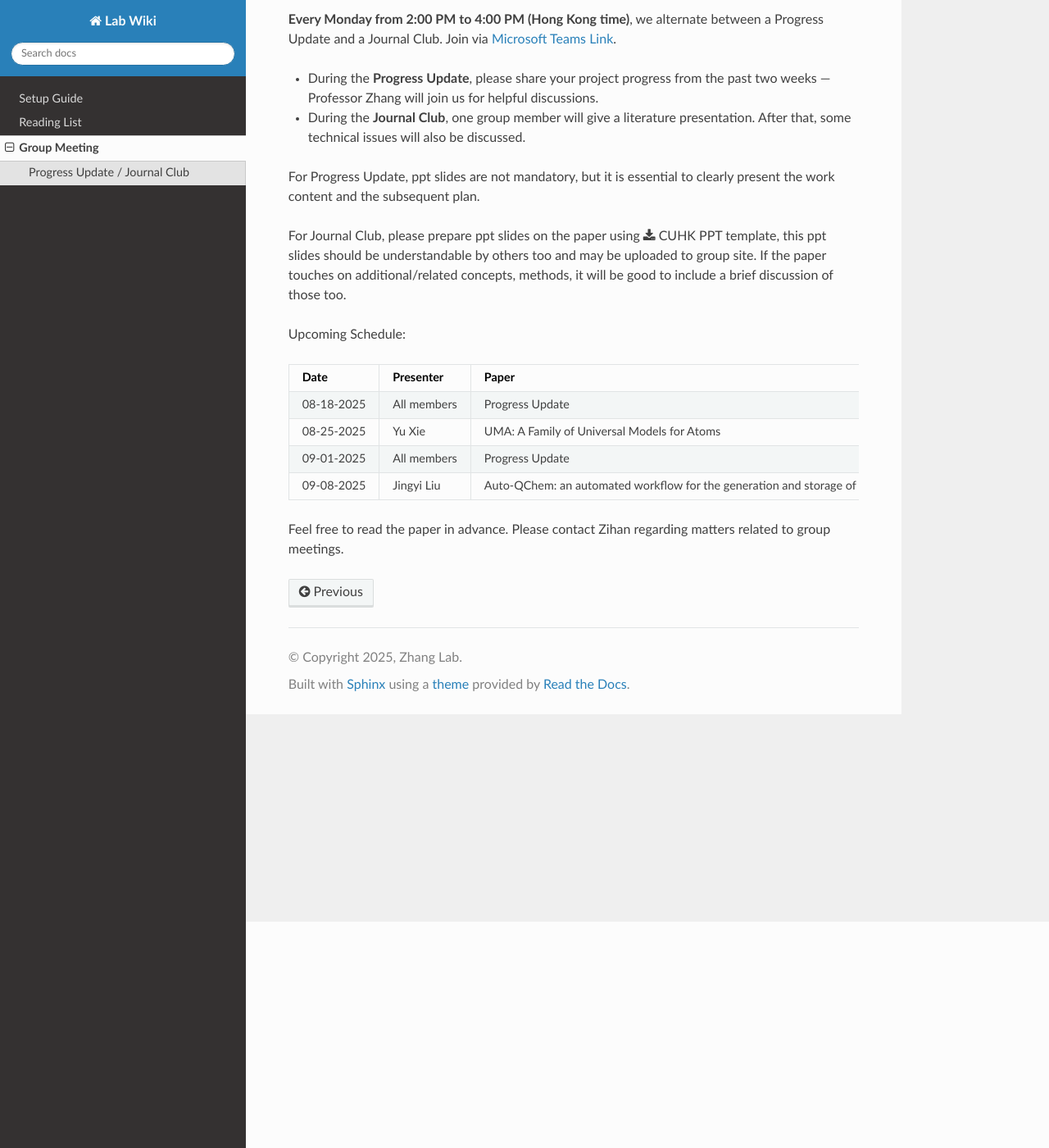
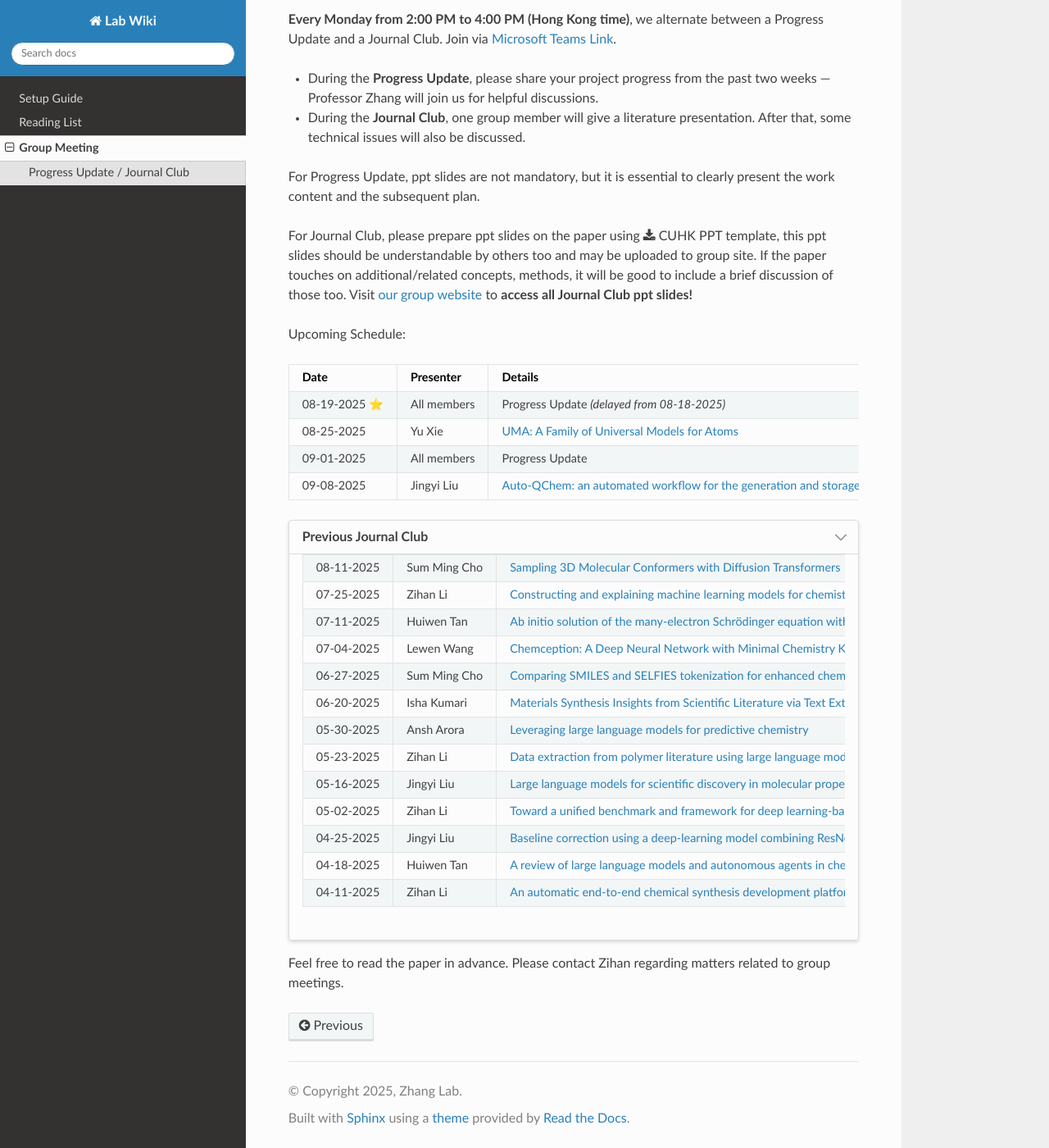
Before and after one commit to ZihanL1/Lab-Wiki, a Sphinx documentation site: the page built from docs/source/meeting.rst, in a window 1280 px wide and 1400 px high, scrolled down 276 px. Shown: the whole window at 82% size. Built offline with Sphinx 7.4.7 and the Read the Docs theme 3.1.0, drawn with Linux system fonts in a browser that asks for light colours.

Commit message:
update meeting.rst Aug18

```diff
--- a/docs/source/conf.py
+++ b/docs/source/conf.py
@@ -17,6 +17,7 @@ extensions = [
     'sphinx.ext.autodoc',
     'sphinx.ext.autosummary',
     'sphinx.ext.intersphinx',
+    'sphinx_design',
 ]
 
 intersphinx_mapping = {
--- a/docs/source/meeting.rst
+++ b/docs/source/meeting.rst
@@ -14,7 +14,7 @@ Progress Update / Journal Club
 
 For Progress Update, ppt slides are not mandatory, but it is essential to clearly present the work content and the subsequent plan.
 
-For Journal Club, please prepare ppt slides on the paper using :download:`CUHK PPT template <_static/CUHK60_PPT_Template_16-9.pptx>`, this ppt slides should be understandable by others too and may be uploaded to group site. If the paper touches on additional/related concepts, methods, it will be good to include a brief discussion of those too.
+For Journal Club, please prepare ppt slides on the paper using :download:`CUHK PPT template <_static/CUHK60_PPT_Template_16-9.pptx>`, this ppt slides should be understandable by others too and may be uploaded to group site. If the paper touches on additional/related concepts, methods, it will be good to include a brief discussion of those too. Visit `our group website <https://xinglong-zhang.github.io/resources.html>`_ to **access all Journal Club ppt slides!**
 
 Upcoming Schedule:
 
@@ -24,18 +24,67 @@ Upcoming Schedule:
 
    * - **Date**
      - **Presenter**
-     - **Paper**
-   * - 08-18-2025
+     - **Details**
+   * - 08-19-2025 ⭐
      - All members
-     - Progress Update
+     - Progress Update *(delayed from 08-18-2025)*
    * - 08-25-2025
      - Yu Xie
-     - UMA: A Family of Universal Models for Atoms
+     - `UMA: A Family of Universal Models for Atoms <https://arxiv.org/abs/2506.23971>`_
    * - 09-01-2025
      - All members
      - Progress Update
    * - 09-08-2025
      - Jingyi Liu
-     - Auto-QChem: an automated workflow for the generation and storage of DFT calculations for organic molecules
+     - `Auto-QChem: an automated workflow for the generation and storage of DFT calculations for organic molecules <https://pubs.rsc.org/en/content/articlelanding/2022/re/d2re00030j>`_
+
+.. dropdown:: Previous Journal Club
+   :open:
+   :class-container: sd-shadow-sm
+   :class-body: sd-pt-0
+
+   .. list-table::
+      :header-rows: 0
+      :widths: 12 15 73
+
+      * - 08-11-2025
+        - Sum Ming Cho
+        - `Sampling 3D Molecular Conformers with Diffusion Transformers <https://arxiv.org/abs/2506.15378>`_
+      * - 07-25-2025
+        - Zihan Li
+        - `Constructing and explaining machine learning models for chemistry: example of the exploration and design of boron-based Lewis acids <https://arxiv.org/abs/2501.01576>`_
+      * - 07-11-2025
+        - Huiwen Tan
+        - `Ab initio solution of the many-electron Schrödinger equation with deep neural networks <https://journals.aps.org/prresearch/abstract/10.1103/PhysRevResearch.2.033429>`_
+      * - 07-04-2025
+        - Lewen Wang
+        - `Chemception: A Deep Neural Network with Minimal Chemistry Knowledge Matches the Performance of Expert-developed QSAR/QSPR Models <https://arxiv.org/abs/1706.06689>`_
+      * - 06-27-2025
+        - Sum Ming Cho
+        - `Comparing SMILES and SELFIES tokenization for enhanced chemical language modeling <https://www.nature.com/articles/s41598-024-76440-8>`_
+      * - 06-20-2025
+        - Isha Kumari
+        - `Materials Synthesis Insights from Scientific Literature via Text Extraction and Machine Learning <https://pubs.acs.org/doi/10.1021/acs.chemmater.7b03500>`_
+      * - 05-30-2025
+        - Ansh Arora
+        - `Leveraging large language models for predictive chemistry <https://www.nature.com/articles/s42256-023-00788-1>`_
+      * - 05-23-2025
+        - Zihan Li
+        - `Data extraction from polymer literature using large language models <https://www.nature.com/articles/s43246-024-00708-9>`_
+      * - 05-16-2025
+        - Jingyi Liu
+        - `Large language models for scientific discovery in molecular property prediction <https://www.nature.com/articles/s42256-025-00994-z>`_
+      * - 05-02-2025
+        - Zihan Li
+        - `Toward a unified benchmark and framework for deep learning-based prediction of nuclear magnetic resonance chemical shifts <https://www.nature.com/articles/s43588-025-00783-z>`_
+      * - 04-25-2025
+        - Jingyi Liu
+        - `Baseline correction using a deep-learning model combining ResNet and UNet <https://pubs.rsc.org/en/content/articlelanding/2022/an/d2an00868h>`_
+      * - 04-18-2025
+        - Huiwen Tan
+        - `A review of large language models and autonomous agents in chemistry <https://pubs.rsc.org/en/content/articlelanding/2025/sc/d4sc03921a>`_
+      * - 04-11-2025
+        - Zihan Li
+        - `An automatic end-to-end chemical synthesis development platform powered by large language models <https://www.nature.com/articles/s41467-024-54457-x>`_
 
 Feel free to read the paper in advance. Please contact Zihan regarding matters related to group meetings.
```
